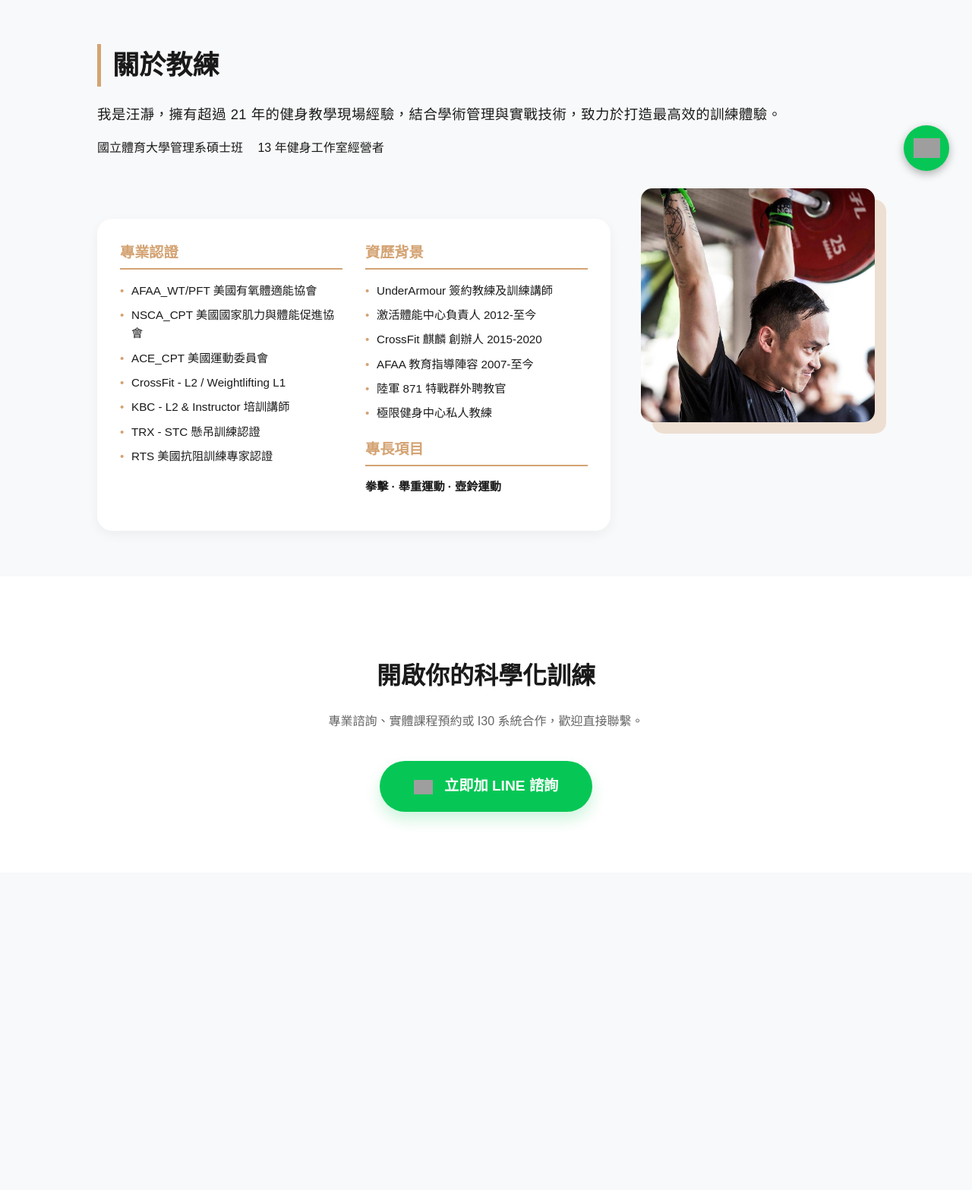
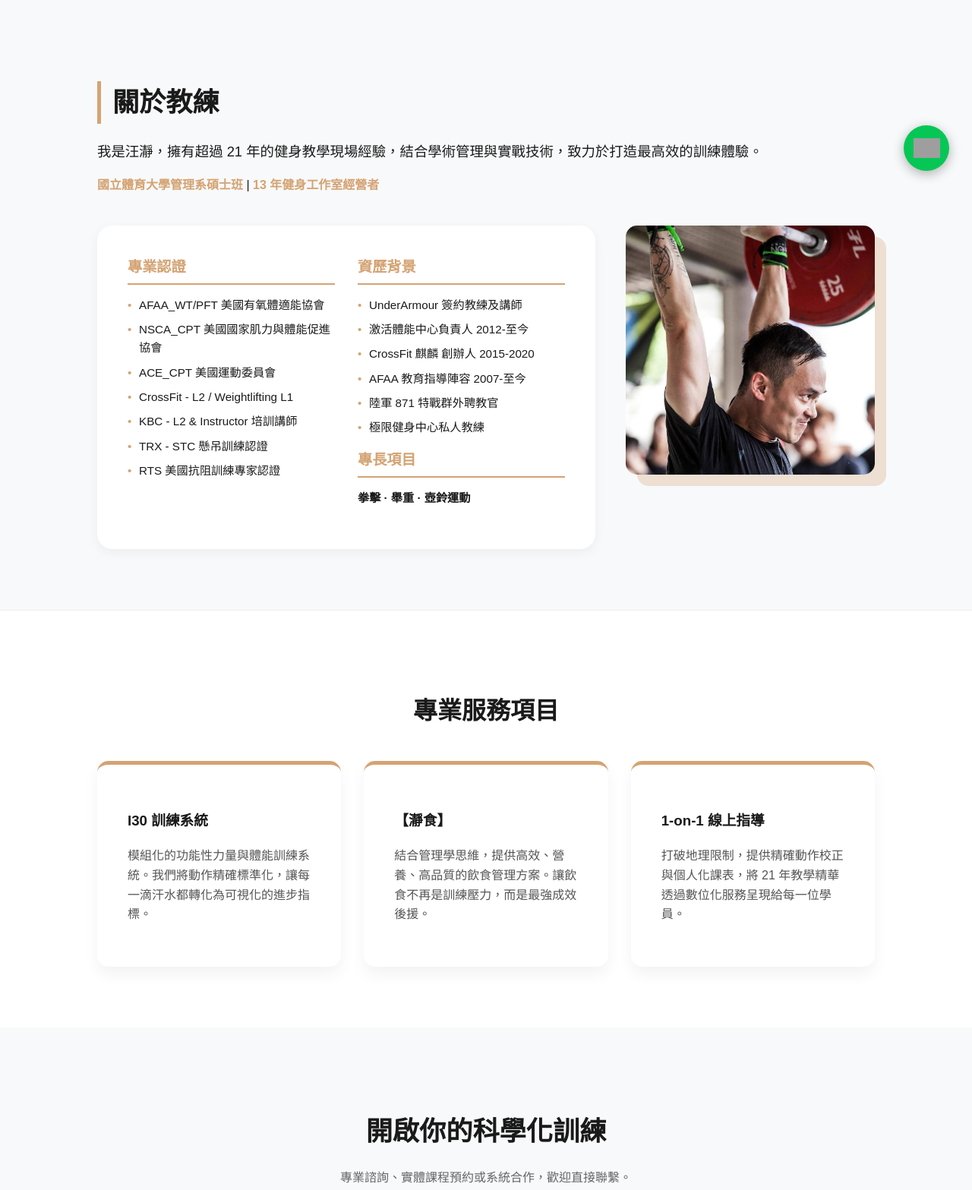
Before and after one commit to Poshu1984/my-fitness-site, a plain HTML site: page index.html in a window 1280 px wide. Shown: the part 545-2112 px from the top of the page at 76% size. Before the commit the page ends 1694 px from the top, so only its background shows below. Drawn offline with Linux system fonts and the light colour scheme; grey boxes are pictures that could not be loaded.

Commit message:
Update index.html

```diff
--- a/index.html
+++ b/index.html
@@ -13,18 +13,27 @@
         body { font-family: "Microsoft JhengHei", sans-serif; margin: 0; background: var(--light-color); color: var(--dark-color); line-height: 1.6; }
         header { background: var(--dark-color); color: white; padding: 1rem 5%; display: flex; justify-content: space-between; align-items: center; position: sticky; top: 0; z-index: 1000; }
         .hero { background: linear-gradient(rgba(0,0,0,0.6), rgba(0,0,0,0.6)), url('gym-bg.jpg') center/cover; height: 60vh; color: white; display: flex; flex-direction: column; justify-content: center; align-items: center; text-align: center; }
-        .hero h1 { font-size: 3.5rem; margin-bottom: 10px; }
-        .section { padding: 60px 10%; }
-        .about-grid { display: grid; grid-template-columns: repeat(auto-fit, minmax(300px, 1fr)); gap: 40px; align-items: start; }
-        .exp-container { display: grid; grid-template-columns: 1fr 1fr; gap: 30px; margin-top: 40px; background: white; padding: 40px; border-radius: 20px; box-shadow: 0 5px 15px rgba(0,0,0,0.05); }
+        .hero h1 { font-size: 3.5rem; margin-bottom: 10px; letter-spacing: 2px; }
+        .section { padding: 80px 10%; }
+        .highlight { color: var(--primary-color); font-weight: bold; }
+
+        /* 資歷區塊樣式 */
+        .exp-container { background: white; padding: 40px; border-radius: 20px; box-shadow: 0 5px 15px rgba(0,0,0,0.05); }
         .exp-title { color: var(--primary-color); font-weight: bold; border-bottom: 2px solid var(--primary-color); padding-bottom: 5px; margin-bottom: 15px; font-size: 1.2rem; }
         .exp-list { list-style: none; padding: 0; font-size: 0.95rem; }
         .exp-list li { margin-bottom: 8px; padding-left: 15px; position: relative; }
         .exp-list li::before { content: "•"; color: var(--primary-color); position: absolute; left: 0; }
-        .course-grid { display: grid; grid-template-columns: repeat(auto-fit, minmax(280px, 1fr)); gap: 25px; margin-top: 40px; }
-        .card { background: white; padding: 30px; border-radius: 15px; border-top: 5px solid var(--primary-color); }
-        footer { background: var(--dark-color); color: #888; text-align: center; padding: 30px; }
-        @media (max-width: 768px) { .exp-container { grid-template-columns: 1fr; } .hero h1 { font-size: 2.5rem; } }
+
+        /* 核心服務卡片樣式 */
+        .course-grid { display: grid; grid-template-columns: repeat(auto-fit, minmax(300px, 1fr)); gap: 30px; margin-top: 40px; }
+        .card { background: white; padding: 40px; border-radius: 15px; border-top: 5px solid var(--primary-color); box-shadow: 0 10px 20px rgba(0,0,0,0.05); }
+
+        footer { background: var(--dark-color); color: #888; text-align: center; padding: 40px 20px; }
+
+        @media (max-width: 768px) {
+            .hero h1 { font-size: 2.5rem; }
+            .section { padding: 40px 5%; }
+        }
     </style>
 </head>
 <body>
@@ -33,29 +42,30 @@
     <div class="logo" style="font-weight: bold; font-size: 1.2rem;">POSHU WANG 汪瀞教練</div>
     <nav>
         <a href="#about" style="color:white; text-decoration:none; margin-left:20px;">關於教練</a>
-        <a href="#system" style="color:white; text-decoration:none; margin-left:20px;">I30 系統</a>
+        <a href="#system" style="color:white; text-decoration:none; margin-left:20px;">I30系統</a>
+        <a href="#contact" style="color:white; text-decoration:none; margin-left:20px;">聯繫諮詢</a>
     </nav>
 </header>
 
 <section class="hero">
     <h1>POSHU WANG</h1>
-    <p>21 年專業淬鍊 · 科學化體態管理</p>
+    <p style="font-size: 1.2rem; letter-spacing: 3px;">21 年專業淬鍊 · 科學化體態管理</p>
 </section>
 
 <section id="about" class="section">
     <div style="margin-bottom: 40px;">
-        <h2 style="font-size: 2.2rem; border-left: 5px solid var(--primary-color); padding-left: 15px; margin: 0 0 20px 0;">關於教練</h2>
-        <p style="font-size: 1.15rem; line-height: 1.8; margin: 0; text-align: justify; letter-spacing: 0.5px;">
+        <h2 style="font-size: 2.2rem; border-left: 5px solid var(--primary-color); padding-left: 15px; margin-bottom: 20px;">關於教練</h2>
+        <p style="font-size: 1.15rem; line-height: 1.8; margin-bottom: 15px; width: 100%;">
             我是汪瀞，擁有超過 21 年的健身教學現場經驗，結合學術管理與實戰技術，致力於打造最高效的訓練體驗。
         </p>
-        <div style="margin-top: 15px;">
-            <span class="highlight" style="display: inline-block; margin-right: 15px;">國立體育大學管理系碩士班</span>
-            <span class="highlight" style="display: inline-block;">13 年健身工作室經營者</span>
+        <div>
+            <span class="highlight">國立體育大學管理系碩士班</span> | <span class="highlight">13 年健身工作室經營者</span>
         </div>
     </div>
 
     <div style="display: flex; gap: 40px; align-items: start; flex-wrap: wrap;">
-        <div class="exp-container" style="flex: 2; min-width: 350px; display: grid; grid-template-columns: 1fr 1fr; gap: 30px; background: white; padding: 30px; border-radius: 20px; box-shadow: 0 5px 15px rgba(0,0,0,0.05);">
+        <div style="flex: 2; min-width: 350px;">
+            <div class="exp-container" style="display: grid; grid-template-columns: 1fr 1fr; gap: 30px;">
                 <div>
                     <div class="exp-title">專業認證</div>
                     <ul class="exp-list">
@@ -71,38 +81,59 @@
                 <div>
                     <div class="exp-title">資歷背景</div>
                     <ul class="exp-list">
-                    <li>UnderArmour 簽約教練及訓練講師</li>
+                        <li>UnderArmour 簽約教練及講師</li>
                         <li>激活體能中心負責人 2012-至今</li>
                         <li>CrossFit 麒麟 創辦人 2015-2020</li>
                         <li>AFAA 教育指導陣容 2007-至今</li>
                         <li>陸軍 871 特戰群外聘教官</li>
                         <li>極限健身中心私人教練</li>
                     </ul>
-                <div class="exp-title" style="margin-top: 20px;">專長項目</div>
-                <p style="font-size: 0.95rem; font-weight: bold;">拳擊 · 舉重運動 · 壺鈴運動</p>
+                    <div class="exp-title" style="margin-top: 15px;">專長項目</div>
+                    <p style="font-size: 0.95rem; font-weight: bold;">拳擊 · 舉重 · 壺鈴運動</p>
                 </div>
             </div>
-
+        </div>
         <div style="flex: 1; text-align: center; min-width: 300px;">
             <img src="coach-photo.jpg" alt="汪瀞教練" style="width: 100%; max-width: 450px; border-radius: 15px; box-shadow: 15px 15px 0px rgba(212, 163, 115, 0.3);">
         </div>
     </div>
 </section>
 
-<section id="contact" class="section" style="text-align: center; background: #fff; padding: 80px 20px;">
-    <h2 style="margin-bottom: 20px; font-size: 2rem;">開啟你的科學化訓練</h2>
-    <p style="margin-bottom: 40px; color: #666;">專業諮詢、實體課程預約或 I30 系統合作，歡迎直接聯繫。</p>
-
-    <div style="display: flex; gap: 20px; justify-content: center; flex-wrap: wrap;">
-        <a href="https://line.me/ti/p/GU_nZ4V-H7" target="_blank" style="display: inline-block; background: #06C755; color: white; padding: 18px 45px; border-radius: 50px; text-decoration: none; font-size: 1.2rem; font-weight: bold; box-shadow: 0 10px 20px rgba(6, 199, 85, 0.2); transition: 0.3s;">
-            <img src="https://upload.wikimedia.org/wikipedia/commons/4/41/LINE_logo.svg" style="width: 25px; vertical-align: middle; margin-right: 10px;">
-            立即加 LINE 諮詢
-        </a>
+<section id="system" class="section" style="background: #fff; border-top: 1px solid #eee;">
+    <h2 style="text-align: center; font-size: 2rem; margin-bottom: 40px;">專業服務項目</h2>
+    <div class="course-grid">
+        <div class="card">
+            <h3>I30 訓練系統</h3>
+            <p style="color: #555;">模組化的功能性力量與體能訓練系統。我們將動作精確標準化，讓每一滴汗水都轉化為可視化的進步指標。</p>
+        </div>
+        <div class="card">
+            <h3>【瀞食】</h3>
+            <p style="color: #555;">結合管理學思維，提供高效、營養、高品質的飲食管理方案。讓飲食不再是訓練壓力，而是最強成效後援。</p>
+        </div>
+        <div class="card">
+            <h3>1-on-1 線上指導</h3>
+            <p style="color: #555;">打破地理限制，提供精確動作校正與個人化課表，將 21 年教學精華透過數位化服務呈現給每一位學員。</p>
+        </div>
     </div>
 </section>
 
-<a href="https://line.me/ti/p/GU_nZ4V-H7" target="_blank" style="position: fixed; bottom: 30px; right: 30px; width: 60px; height: 60px; background: #06C755; border-radius: 50%; display: flex; justify-content: center; align-items: center; box-shadow: 0 4px 12px rgba(0,0,0,0.3); z-index: 9999;">
+<section id="contact" class="section" style="text-align: center; background: #f8f9fa;">
+    <h2 style="margin-bottom: 20px; font-size: 2.2rem;">開啟你的科學化訓練</h2>
+    <p style="margin-bottom: 40px; color: #666;">專業諮詢、實體課程預約或系統合作，歡迎直接聯繫。</p>
+
+    <a href="https://line.me/ti/p/GU_nZ4V-H7" target="_blank" style="display: inline-block; background: #06C755; color: white; padding: 18px 50px; border-radius: 50px; text-decoration: none; font-size: 1.25rem; font-weight: bold; box-shadow: 0 10px 20px rgba(6, 199, 85, 0.2);">
+        <img src="https://upload.wikimedia.org/wikipedia/commons/4/41/LINE_logo.svg" style="width: 25px; vertical-align: middle; margin-right: 12px;">
+        立即加 LINE 諮詢
+    </a>
+</section>
+
+<a href="https://line.me/ti/p/GU_nZ4V-H7" target="_blank" style="position: fixed; bottom: 30px; right: 30px; width: 60px; height: 60px; background: #06C755; border-radius: 50%; display: flex; justify-content: center; align-items: center; box-shadow: 0 4px 15px rgba(0,0,0,0.3); z-index: 9999;">
     <img src="https://upload.wikimedia.org/wikipedia/commons/4/41/LINE_logo.svg" style="width: 35px;">
 </a>
+
+<footer>
+    &copy; 2026 POSHU WANG | 桃園藝文特區 | I30 訓練系統
+</footer>
+
 </body>
 </html>
```
Lines whose indentation alone changed are shown as unchanged.
